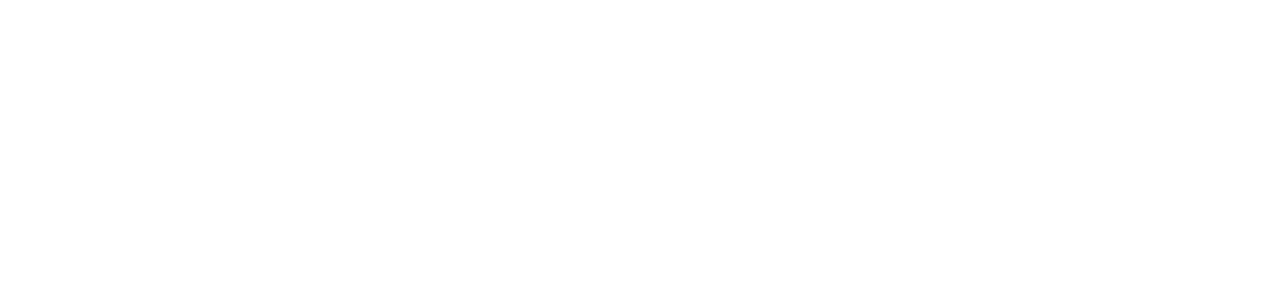
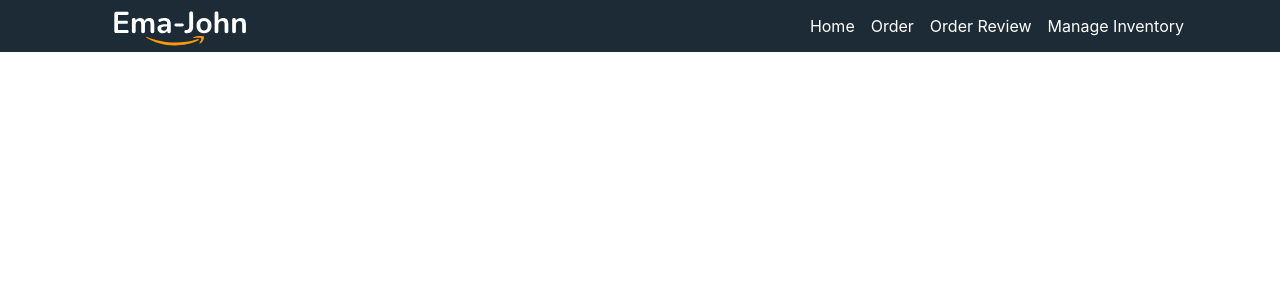
Before and after one commit to iinaamasum/react-shopping-site, a React (Create React App) app: page / in a window 1280 px wide. Shown: the top 300 px of the page. Built offline with nearby package versions, Linux system fonts and the light colour scheme.

Commit message:
navbar__completed

```diff
--- a/src/App.js
+++ b/src/App.js
@@ -1,7 +1,14 @@
 import './App.css';
+import Header from './components/Header/Header';
+import Navbar from './components/Navbar/Navbar';
 
 function App() {
-  return <div></div>;
+  return (
+    <div>
+      <Navbar></Navbar>
+      <Header></Header>
+    </div>
+  );
 }
 
 export default App;
--- a/src/components/Header/Header.jsx
+++ b/src/components/Header/Header.jsx
@@ -1,7 +1,7 @@
-import React from 'react';
 import './Header.css';
+
 const Header = () => {
-  return <div></div>;
+  return <></>;
 };
 
 export default Header;
--- a/src/components/Navbar/Navbar.css
+++ b/src/components/Navbar/Navbar.css
@@ -0,0 +1,24 @@
+nav {
+  background-color: #1c2b35;
+}
+.nav__bar {
+  display: flex;
+  justify-content: space-between;
+  align-items: center;
+  width: 85%;
+  margin: 0 7.5%;
+}
+.link > ul {
+  display: flex;
+  list-style: none;
+  /* padding-left: 1rem; */
+}
+a {
+  text-decoration: none;
+  color: white;
+  padding-left: 1rem;
+}
+a:hover {
+  cursor: pointer;
+  color: orangered;
+}
--- a/src/components/Navbar/Navbar.jsx
+++ b/src/components/Navbar/Navbar.jsx
@@ -1,8 +1,41 @@
 import React from 'react';
+import logo from '../../images/Logo.svg';
 import './Navbar.css';
 
 const Navbar = () => {
-  return <div></div>;
+  return (
+    <nav>
+      <div className="nav__bar">
+        <a href="/">
+          <img src={logo} alt="" srcset="" />
+        </a>
+        <div className="link">
+          <ul>
+            <li>
+              <a href="/" target="_blank" rel="noopener noreferrer">
+                Home
+              </a>
+            </li>
+            <li>
+              <a href="/order" target="_blank" rel="noopener noreferrer">
+                Order
+              </a>
+            </li>
+            <li>
+              <a href="/review" target="_blank" rel="noopener noreferrer">
+                Order Review
+              </a>
+            </li>
+            <li>
+              <a href="/inventory" target="_blank" rel="noopener noreferrer">
+                Manage Inventory
+              </a>
+            </li>
+          </ul>
+        </div>
+      </div>
+    </nav>
+  );
 };
 
 export default Navbar;
```
